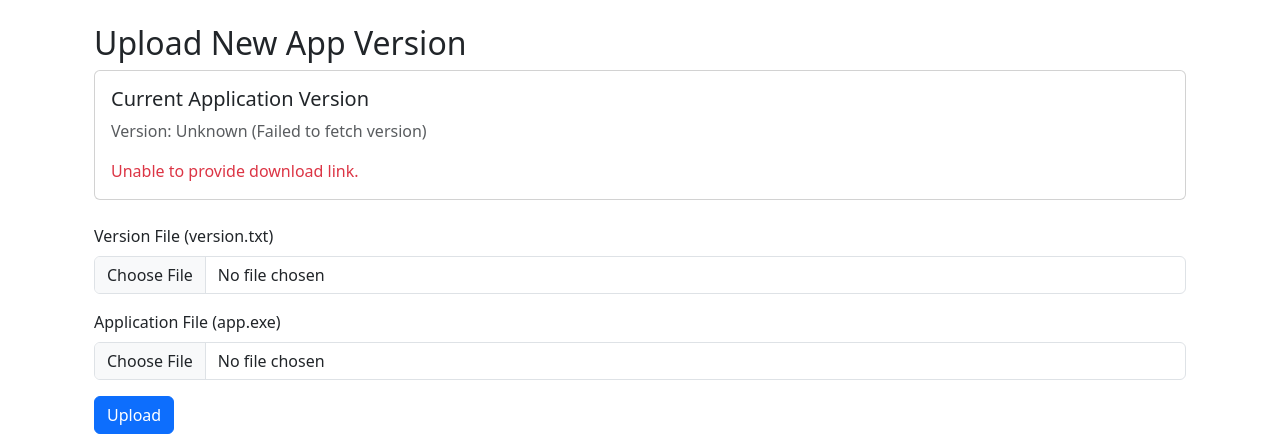
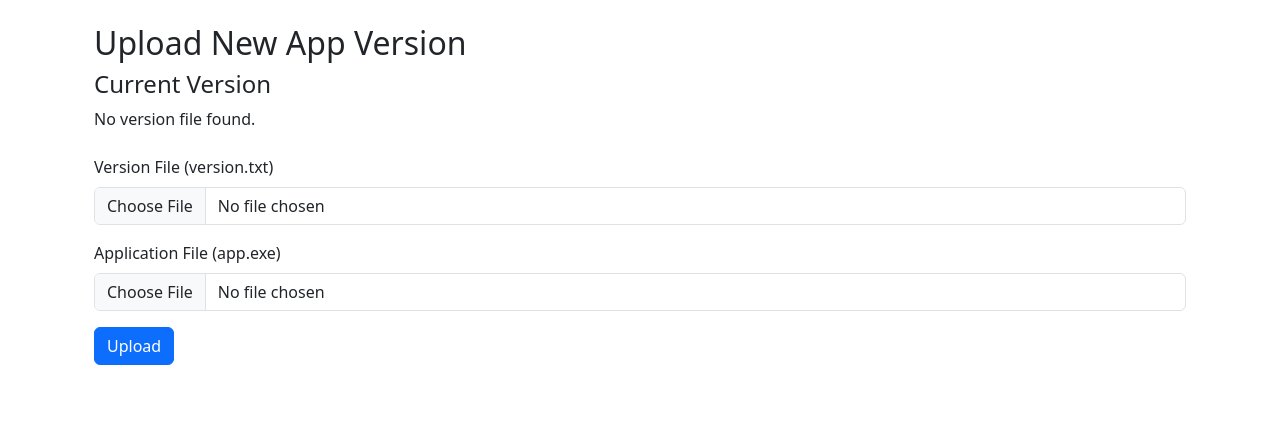
Before and after one commit to Lakshan2000610/hr_notification, a Flask app: page /upload_version in a window 1280 px wide. Shown: the part 66-506 px from the top of the page. Run offline with Flask 3, Linux system fonts and the light colour scheme; the visitor is signed in with stand-in values (Sample User, id 1); parts of the project's set-up code (start-up, migrations or seed data) failed here and were passed over.

Commit message:
updaed locations

```diff
--- a/app.py
+++ b/app.py
@@ -30,6 +30,12 @@ CORTEX_API_URL = os.getenv("CORTEX_API_URL", "https://api-acorntravels.xdr.sg.pa
 CORTEX_API_KEY_ID = os.getenv("CORTEX_API_KEY_ID", "3")  # Replace with your Cortex XDR API Key ID
 CORTEX_API_KEY = os.getenv("CORTEX_API_KEY", "wGnOGUN5NLCdmNWhJAFzkYVBoGXGNxLLt1N5LOFdr9xI6ZS9VzxIeqZSG1EO0x3MtqtEI51h4h4SbL6TcSKcOPL07YbR4zakiT3rwl8ytwboBSyJZI3nY5HYH5gJgvo7")  # Replace with your Cortex XDR API Key
 
+# Local directory for uploads
+UPLOAD_DIR = "/var/www/hr_notification/uploads"
+
+# Ensure upload directory exists
+if not os.path.exists(UPLOAD_DIR):
+    os.makedirs(UPLOAD_DIR)
 
 
 # Validate Supabase URL
@@ -335,116 +341,88 @@ def upload_version():
             logging.debug(f"Received upload_version data: {dict(request.form)}, files: {request.files}")
             if 'version_file' not in request.files or 'exe_file' not in request.files:
                 logging.error("Missing version_file or exe_file")
-                return render_template('upload_version.html', error="Both version.txt and app.exe are required")
+                return render_template('upload_version.html', error="Both version.txt and app.exe are required", current_version=None)
 
             version_file = request.files['version_file']
             exe_file = request.files['exe_file']
 
             if not version_file.filename.endswith('.txt') or not exe_file.filename.endswith('.exe'):
                 logging.error("Invalid file formats. Must be version.txt and app.exe")
-                return render_template('upload_version.html', error="Invalid file formats. Must be version.txt and app.exe")
+                return render_template('upload_version.html', error="Invalid file formats. Must be version.txt and app.exe", current_version=None)
 
-            # Ensure updates bucket exists
-            try:
-                ensure_bucket('updates')
-            except Exception as e:
-                logging.error(f"Updates bucket creation failed: {str(e)}")
-                return render_template('upload_version.html', error=f"Failed to create updates bucket: {str(e)}")
-
-            # Save files temporarily
-            version_id = str(uuid.uuid4())
-            exe_id = str(uuid.uuid4())
-            version_path = os.path.join(tempfile.gettempdir(), f"{version_id}.txt")
-            exe_path = os.path.join(tempfile.gettempdir(), f"{exe_id}.exe")
-            version_file.save(version_path)
-            exe_file.save(exe_path)
+            # Save files to local directory
+            version_path = os.path.join(UPLOAD_DIR, "version.txt")
+            exe_path = os.path.join(UPLOAD_DIR, "app.exe")
 
             try:
-                # Upload version.txt
-                retries = 3
-                for attempt in range(retries):
-                    try:
-                        with open(version_path, 'rb') as f:
-                            supabase.storage.from_('updates').upload(f"public/version.txt", f, {
-                                'contentType': 'text/plain'
-                            })
-                        if not verify_file('updates', f"public/version.txt"):
-                            raise Exception("Version file upload verification failed")
-                        logging.info("Version file uploaded successfully")
-                        break
-                    except Exception as e:
-                        logging.error(f"Version file upload attempt {attempt + 1} failed: {str(e)}")
-                        if attempt == retries - 1:
-                            raise Exception(f"Failed to upload version.txt after {retries} attempts: {str(e)}")
-                        time.sleep(2)
+                # Save version.txt
+                version_file.save(version_path)
+                if not os.path.exists(version_path):
+                    raise Exception("Failed to save version.txt to local directory")
+                logging.info("Version file saved successfully to %s", version_path)
 
-                # Upload app.exe
-                for attempt in range(retries):
-                    try:
-                        with open(exe_path, 'rb') as f:
-                            supabase.storage.from_('updates').upload(f"public/app.exe", f, {
-                                'contentType': 'application/octet-stream'
-                            })
-                        if not verify_file('updates', f"public/app.exe"):
-                            raise Exception("EXE file upload verification failed")
-                        logging.info("EXE file uploaded successfully")
-                        break
-                    except Exception as e:
-                        logging.error(f"EXE file upload attempt {attempt + 1} failed: {str(e)}")
-                        if attempt == retries - 1:
-                            raise Exception(f"Failed to upload app.exe after {retries} attempts: {str(e)}")
-                        time.sleep(2)
+                # Save app.exe
+                exe_file.save(exe_path)
+                if not os.path.exists(exe_path):
+                    raise Exception("Failed to save app.exe to local directory")
+                logging.info("EXE file saved successfully to %s", exe_path)
 
-                return render_template('upload_version.html', success="Version files uploaded successfully")
-            finally:
-                # Clean up temporary files
-                if os.path.exists(version_path):
-                    os.remove(version_path)
-                if os.path.exists(exe_path):
-                    os.remove(exe_path)
+                # Read the new version for display
+                with open(version_path, 'r') as f:
+                    new_version = f.read().strip()
+                return render_template('upload_version.html', success="Version files uploaded successfully", current_version=new_version)
+            except Exception as e:
+                logging.error(f"Error saving files: {str(e)}")
+                return render_template('upload_version.html', error=f"Error saving files: {str(e)}", current_version=None)
         except Exception as e:
             logging.error(f"Error uploading version files: {str(e)}")
-            return render_template('upload_version.html', error=f"Error uploading files: {str(e)}")
-    return render_template('upload_version.html')
+            return render_template('upload_version.html', error=f"Error uploading files: {str(e)}", current_version=None)
+
+    # GET request: Display current version
+    try:
+        version_path = os.path.join(UPLOAD_DIR, "version.txt")
+        current_version = None
+        if os.path.exists(version_path):
+            with open(version_path, 'r') as f:
+                current_version = f.read().strip()
+        return render_template('upload_version.html', current_version=current_version)
+    except Exception as e:
+        logging.error(f"Error reading version.txt: {str(e)}")
+        return render_template('upload_version.html', error=f"Error reading current version: {str(e)}", current_version=None)
+
 
 @app.route('/updates/version', methods=['GET'])
 def get_version():
-    """Serve the latest version number from Supabase storage."""
+    """Serve the latest version number from local directory."""
     try:
-        # Check if the version.txt file exists in the updates bucket
-        bucket_name = 'updates'
-        file_path = 'public/version.txt'
-        if not verify_file(bucket_name, file_path):
-            logging.error(f"Version file not found: {bucket_name}/{file_path}")
+        version_path = os.path.join(UPLOAD_DIR, "version.txt")
+        if not os.path.exists(version_path):
+            logging.error(f"Version file not found: {version_path}")
             return jsonify({"message": "Version file not found", "version": "unknown"}), 404
 
-        version_url = f"{SUPABASE_URL}/storage/v1/object/public/{bucket_name}/{file_path}"
-        response = requests.get(version_url, timeout=5)
-        response.raise_for_status()
-
-        version_text = response.text.strip()
-        if not version_text:
-            logging.error("Version file is empty")
-            return jsonify({"message": "Version file is empty", "version": "unknown"}), 404
+        with open(version_path, 'r') as f:
+            version_text = f.read().strip()
+            if not version_text:
+                logging.error("Version file is empty")
+                return jsonify({"message": "Version file is empty", "version": "unknown"}), 404
 
         logging.info(f"Served version: {version_text}")
         return version_text, 200, {'Content-Type': 'text/plain'}
-    except requests.exceptions.RequestException as e:
-        logging.error(f"Error fetching version.txt from Supabase: {str(e)}, URL: {version_url}")
-        return jsonify({"message": f"Error fetching version: {str(e)}", "version": "unknown"}), 500
     except Exception as e:
-        logging.error(f"Unexpected error serving version.txt: {str(e)}")
-        return jsonify({"message": f"Unexpected error serving version: {str(e)}", "version": "unknown"}), 500
+        logging.error(f"Error serving version.txt: {str(e)}")
+        return jsonify({"message": f"Error serving version: {str(e)}", "version": "unknown"}), 500
 
 @app.route('/updates/app', methods=['GET'])
 def get_app():
-    """Serve the latest app.exe."""
+    """Serve the latest app.exe from local directory."""
     try:
-        exe_url = f"{SUPABASE_URL}/storage/v1/object/public/updates/public/app.exe"
-        response = requests.get(exe_url, headers={"Authorization": f"Bearer {SUPABASE_KEY}"}, stream=True)
-        response.raise_for_status()
+        exe_path = os.path.join(UPLOAD_DIR, "app.exe")
+        if not os.path.exists(exe_path):
+            logging.error(f"EXE file not found: {exe_path}")
+            return jsonify({"message": "EXE file not found"}), 404
+
         return app.response_class(
-            response.iter_content(chunk_size=8192),
+            open(exe_path, 'rb'),
             mimetype='application/octet-stream',
             headers={'Content-Disposition': 'attachment; filename=app.exe'}
         )
--- a/templates/upload_version.html
+++ b/templates/upload_version.html
@@ -3,23 +3,18 @@
 <div class="container mt-4">
     <h2>Upload New App Version</h2>
 
-    <!-- Display Current Version and Download Link -->
-    <div class="card mb-4">
-        <div class="card-body">
-            <h5 class="card-title">Current Application Version</h5>
-            {% if current_version %}
-                <p class="card-text">Version: {{ current_version }}</p>
-                <a href="{{ url_for('get_app') }}" class="btn btn-outline-primary" download="app.exe">
-                    <i class="bi bi-download"></i> Download Current app.exe
-                </a>
-            {% else %}
-                <p class="card-text text-muted">Version: Unknown (Failed to fetch version)</p>
-                <p class="card-text text-danger">Unable to provide download link.</p>
-            {% endif %}
-        </div>
+    <!-- Display current version and download link -->
+    <div class="mb-4">
+        <h4>Current Version</h4>
+        {% if current_version %}
+            <p>Current Version: {{ current_version }}</p>
+            <a href="{{ url_for('get_app') }}" class="btn btn-secondary" download>Download Current app.exe</a>
+        {% else %}
+            <p>No version file found.</p>
+        {% endif %}
     </div>
 
-    <!-- Error/Success Messages -->
+    <!-- Error and success messages -->
     {% if error %}
     <div class="alert alert-danger" role="alert">
         {{ error }}
@@ -31,7 +26,7 @@
     </div>
     {% endif %}
 
-    <!-- Upload Form -->
+    <!-- Upload form -->
     <form method="post" enctype="multipart/form-data">
         <div class="mb-3">
             <label for="version_file" class="form-label">Version File (version.txt)</label>
```
